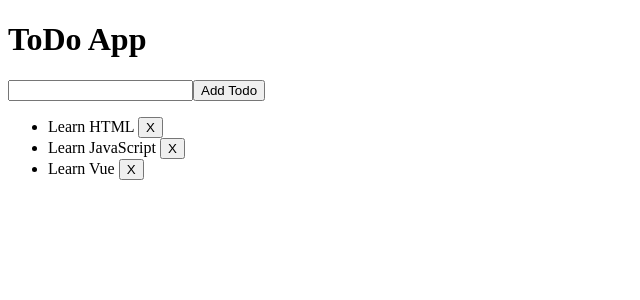
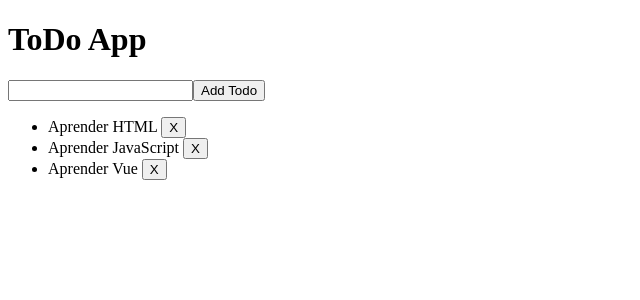
Before and after one commit to acastillo9/vue-todo-app, a Vue app: page / in a window 1280 px wide. Shown: the top 300 px of the page, without its empty margins (0-640 px from the left). Built offline with nearby package versions, Linux system fonts and the light colour scheme; the HTML template or start-up script is replaced by a standard one.

Commit message:
sandbox version

```diff
--- a/package.json
+++ b/package.json
@@ -12,5 +12,7 @@
   "devDependencies": {
     "@vitejs/plugin-vue": "^3.0.1",
     "vite": "^3.0.4"
-  }
+  },
+  "keywords": [],
+  "description": ""
 }
--- a/src/App.vue
+++ b/src/App.vue
@@ -1,30 +1,30 @@
 <script setup>
-import { ref } from 'vue'
+import { ref } from "vue";
 
 // give each todo a unique id
-let id = 0
+let id = 0;
 
-const newTodo = ref('')
+const newTodo = ref("");
 const todos = ref([
-  { id: id++, text: 'Learn HTML' },
-  { id: id++, text: 'Learn JavaScript' },
-  { id: id++, text: 'Learn Vue' }
-])
+  { id: id++, text: "Aprender HTML" },
+  { id: id++, text: "Aprender JavaScript" },
+  { id: id++, text: "Aprender Vue" },
+]);
 
 function addTodo() {
-  todos.value.push({ id: id++, text: newTodo.value })
-  newTodo.value = ''
+  todos.value.push({ id: id++, text: newTodo.value });
+  newTodo.value = "";
 }
 
 function removeTodo(todo) {
-  todos.value = todos.value.filter((t) => t !== todo)
+  todos.value = todos.value.filter((t) => t !== todo);
 }
 </script>
 
 <template>
   <h1>ToDo App</h1>
   <form @submit.prevent="addTodo">
-    <input v-model="newTodo">
+    <input v-model="newTodo" />
     <button>Add Todo</button>
   </form>
   <ul>
```
